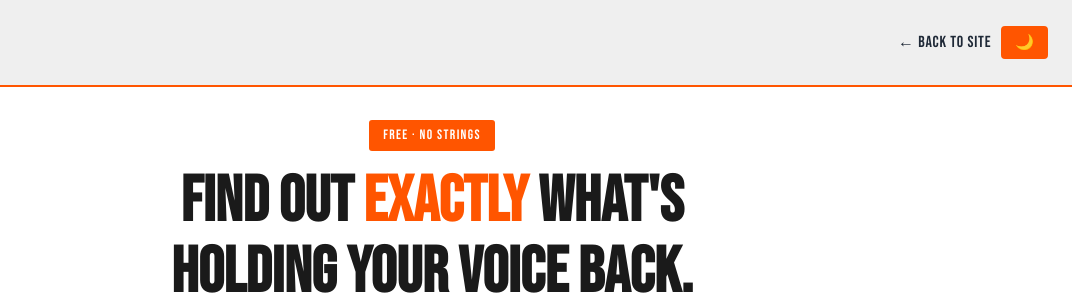
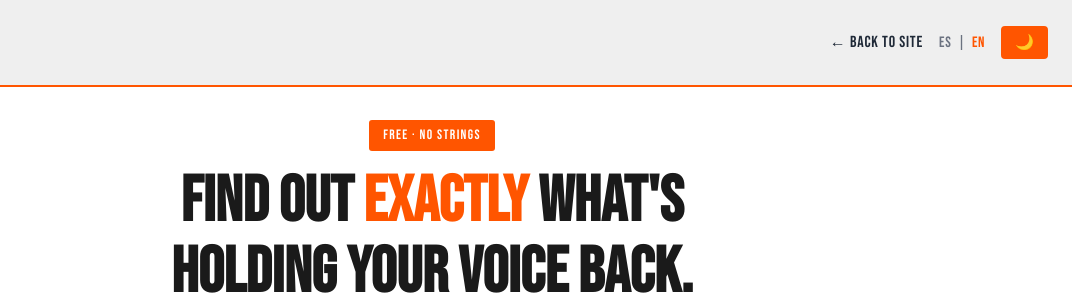
Before and after one commit to NandoVocalCoach/NandoVocalCoach.com, a plain HTML site: page vocal-analysis.html in a window 1280 px wide. Shown: the top 295 px of the page, 208-1280 px from the left. Drawn offline with Linux system fonts and the light colour scheme.

Commit message:
Vocal analysis: Spanish is public (ES_PUBLIC true): browser language, site language and the ES | EN switch for everyone (Nando 2026-11-20)
Co-Authored-By: Claude Opus 5.5 <noreply@anthropic.com>

```diff
--- a/vocal-analysis.html
+++ b/vocal-analysis.html
@@ -649,10 +649,10 @@
 // The site's own mechanism: text in the HTML carries data-phrase-key (data-phrase-attr="attribute:key" for placeholders and aria-labels) and
 // `translations` holds both languages, keys the same in each. The English page is the HTML itself: nothing is rewritten for 'en'. The script
 // below reads the same table through vaT(key, {vars}) for every word it builds.
-// ES_PUBLIC = false is the gate: until Nando has approved every Spanish screen, Spanish shows only on a device that opened a link with
+// ES_PUBLIC is the gate, true since Nando approved the Spanish (2026-11-20). While false, Spanish showed only on a device that opened a link with
 // ?lang=es (it stays in localStorage 'nvc_lang' and sets the site language 'language' to match). Setting it to true turns on the browser
 // language and the site language alone, and the ES | EN switch in the header, for everyone.
-const ES_PUBLIC = false;
+const ES_PUBLIC = true;
 const translations = {
   en: {
       pageTitle: "Free Vocal Analysis | Nando Vocal Coach",
```
